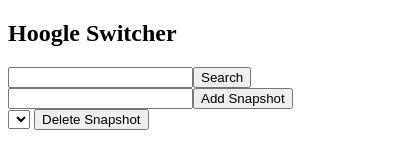
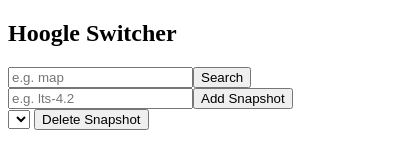
Before and after one commit to yigarashi-9/HoogleSwitcher, a browser extension: page popup.html in a window 400 px wide. Drawn offline with Linux system fonts and the light colour scheme.

Commit message:
Add placeholder

```diff
--- a/popup.html
+++ b/popup.html
@@ -11,10 +11,10 @@
     <form id="search-form">
       <p id="snapshots">
       </p>
-      <input type="text" id="query" name="query"><button id="search">Search</button>
+      <input type="text" id="query" name="query" placeholder="e.g. map"><button id="search">Search</button>
     </form>
     <form id="add-snapshot-form">
-      <input type="text" name="snapshot"><button id="add-snapshot">Add Snapshot</button>
+      <input type="text" name="snapshot" placeholder="e.g. lts-4.2"><button id="add-snapshot">Add Snapshot</button>
     </form>
     <form id="delete-snapshot-form">
       <select id="delete-candidate" name="delete-candidate">
```
